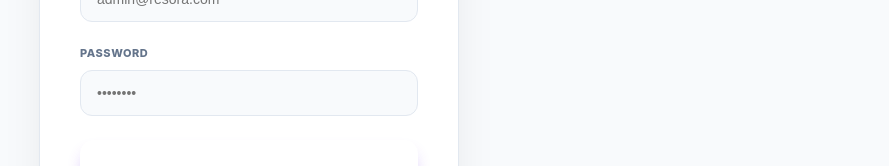
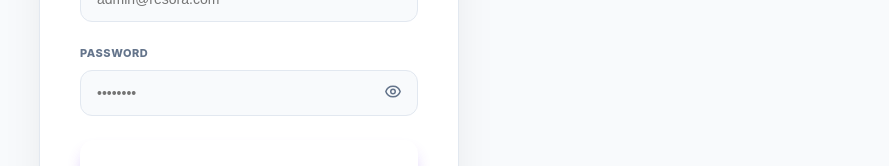
Before and after one commit to Campus-Resource-Allocation/Frontend, a React (Create React App) app in the folder Scras_frontend/: page /admin/login in a window 1280 px wide. Shown: the part 390-556 px from the top of the page, without its empty margins (391-1280 px from the left). Built offline with nearby package versions, Linux system fonts and the light colour scheme; no server answers.

Commit message:
in sha allah ho gya

```diff
--- a/Scras_frontend/src/pages/admin/AdminLogin.jsx
+++ b/Scras_frontend/src/pages/admin/AdminLogin.jsx
@@ -1,12 +1,15 @@
 import React, { useState } from 'react';
+import { useNavigate } from 'react-router-dom';  // ✅ ADD THIS
 import { login } from '../../services/auth_service';
 import styles from './AdminLogin.module.css';
 
-const AdminLogin = ({ onLoginSuccess, theme, toggleTheme }) => {
+const AdminLogin = ({ theme, toggleTheme }) => {  // ✅ REMOVE onLoginSuccess
+    const navigate = useNavigate();  // ✅ ADD THIS
     const [email, setEmail] = useState('');
     const [password, setPassword] = useState('');
     const [loading, setLoading] = useState(false);
     const [error, setError] = useState('');
+    const [showPassword, setShowPassword] = useState(false);  // ✅ ADD THIS
 
     const handleLogin = async (e) => {
         e.preventDefault();
@@ -14,10 +17,14 @@
         setError('');
 
         const result = await login(email, password);
+
         if (result.success && result.user?.role?.toLowerCase() === 'admin') {
+            // ✅ Store credentials
             localStorage.setItem('access_token', result.token);
             localStorage.setItem('user', JSON.stringify(result.user));
-            onLoginSuccess(result.user);
+
+            // ✅ Navigate to admin dashboard
+            navigate('/admin/dashboard', { replace: true });
         } else if (result.success) {
             setError('Access Denied: Only Admins can access this portal.');
         } else {
@@ -51,18 +58,50 @@
                             value={email}
                             onChange={(e) => setEmail(e.target.value)}
                             required
+                            disabled={loading}
                         />
                     </div>
 
                     <div className={styles.inputGroup}>
                         <label>PASSWORD</label>
+                        <div style={{ position: 'relative' }}>
                             <input
-                            type="password"
+                                type={showPassword ? 'text' : 'password'}
                                 placeholder="••••••••"
                                 value={password}
                                 onChange={(e) => setPassword(e.target.value)}
                                 required
+                                disabled={loading}
+                                style={{ paddingRight: '44px' }}
                             />
+                            <button
+                                type="button"
+                                onClick={() => setShowPassword(!showPassword)}
+                                className={styles.passwordToggle}
+                                style={{
+                                    position: 'absolute',
+                                    right: '12px',
+                                    top: '50%',
+                                    transform: 'translateY(-50%)',
+                                    background: 'none',
+                                    border: 'none',
+                                    cursor: 'pointer',
+                                    color: 'var(--text-muted)',
+                                    padding: '4px'
+                                }}
+                            >
+                                {showPassword ? (
+                                    <svg width="18" height="18" fill="none" stroke="currentColor" strokeWidth="2" viewBox="0 0 24 24">
+                                        <path strokeLinecap="round" strokeLinejoin="round" d="M13.875 18.825A10.05 10.05 0 0112 19c-4.478 0-8.268-2.943-9.543-7a9.97 9.97 0 011.563-3.029m5.858.908a3 3 0 114.243 4.243M9.878 9.878l4.242 4.242M9.88 9.88l-3.29-3.29m7.532 7.532l3.29 3.29M3 3l3.59 3.59m0 0A9.953 9.953 0 0112 5c4.478 0 8.268 2.943 9.543 7a10.025 10.025 0 01-4.132 5.411m0 0L21 21" />
+                                    </svg>
+                                ) : (
+                                    <svg width="18" height="18" fill="none" stroke="currentColor" strokeWidth="2" viewBox="0 0 24 24">
+                                        <path strokeLinecap="round" strokeLinejoin="round" d="M15 12a3 3 0 11-6 0 3 3 0 016 0z" />
+                                        <path strokeLinecap="round" strokeLinejoin="round" d="M2.458 12C3.732 7.943 7.523 5 12 5c4.478 0 8.268 2.943 9.542 7-1.274 4.057-5.064 7-9.542 7-4.477 0-8.268-2.943-9.542-7z" />
+                                    </svg>
+                                )}
+                            </button>
+                        </div>
                     </div>
 
                     {error && <div className={styles.errorMessage}>{error}</div>}
```
Lines whose indentation alone changed are shown as unchanged.
